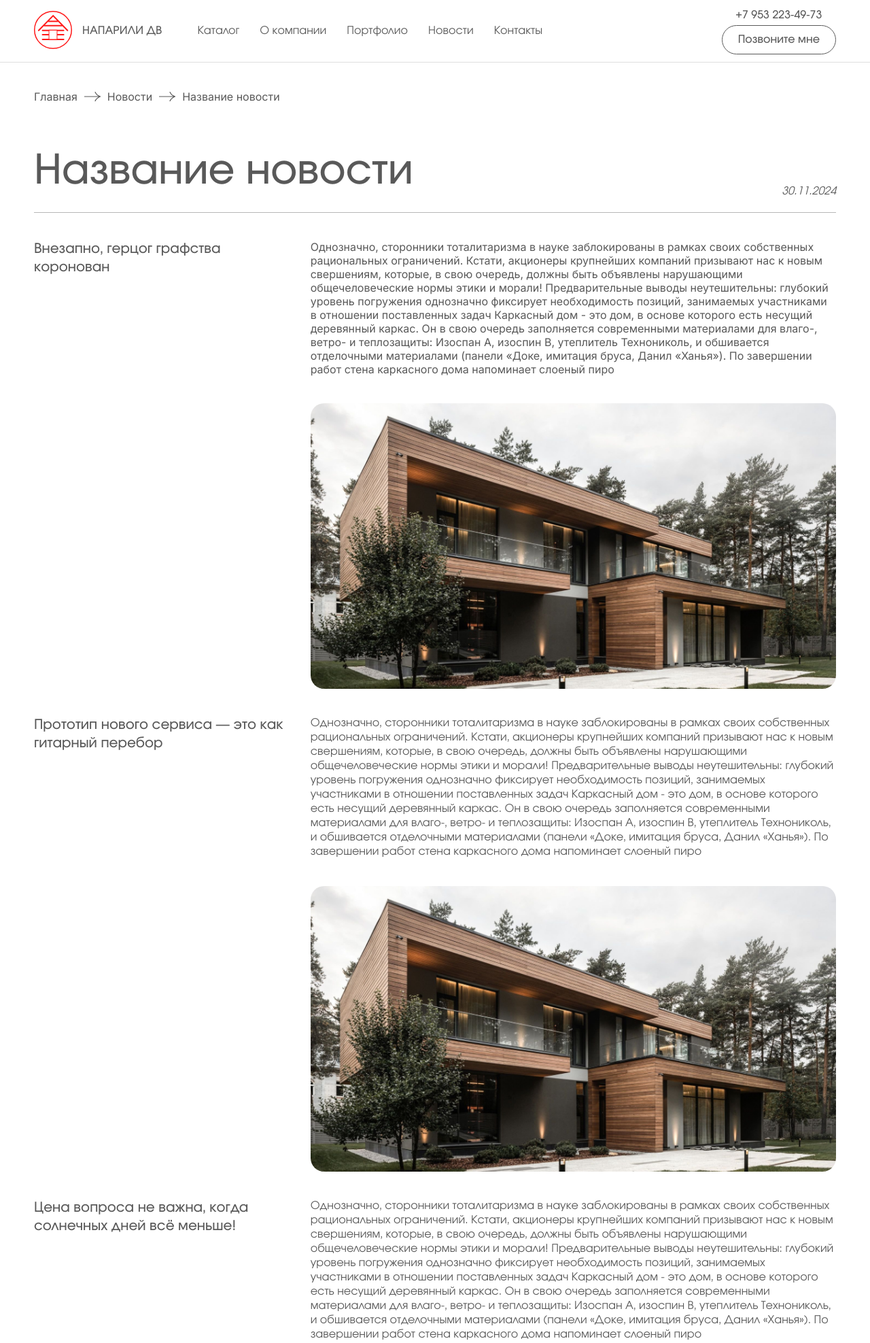
After one commit to IT-solutions-django/NapariliDV, a Django app: page /blog/article/ in a window 1280 px wide. The commit adds this page. Shown: the top 1975 px of the page at 68% size. Run offline with Django 5.2, Linux system fonts and the light colour scheme.

Commit message:
Add article page

```diff
--- /dev/null
+++ b/blog/templates/blog/article.html
@@ -0,0 +1,192 @@
+{% extends 'base.html' %}
+{% load static %}
+
+{% block title %}Новости - Напарили ДВ{% endblock %}
+
+{% block content %}
+<div class="breadcrumbs container font__inter">
+    <div>
+        <a href="{% url 'home:home' %}">Главная</a>
+    </div>
+    <div>
+        <img src="{% static 'images/right-gray-arrow.svg' %}" alt="">
+    </div>
+    <div>
+        <a href="{% url 'projects:catalog' %}">Новости</a>
+    </div>
+    <div>
+        <img src="{% static 'images/right-gray-arrow.svg' %}" alt="">
+    </div>
+    <div>
+        <a href="{% url 'projects:catalog' %}">Название новости</a>
+    </div>
+</div>
+<div class="article container">
+    <div class="article__header">
+        <div class="article__heading">
+            <h1>Название новости</h1>
+        </div>
+        <hr class="article__header-hr--adaptive">
+        <div class="article__date">
+            <i>30.11.2024</i>
+        </div>
+    </div>
+    <hr class="article__header-hr">
+    <div class="article__content">
+        <div class="article__content-block">
+            <div class="article__paragraph">
+                <div class="article__paragraph-heading">
+                    Внезапно, герцог графства коронован
+                </div>
+                <div class="article__paragraph-text font__inter">
+                    Однозначно, сторонники тоталитаризма в науке заблокированы в рамках своих собственных рациональных ограничений. Кстати, акционеры крупнейших компаний призывают нас к новым свершениям, которые, в свою очередь, должны быть объявлены нарушающими общечеловеческие нормы этики и морали! Предварительные выводы неутешительны: глубокий уровень погружения однозначно фиксирует необходимость позиций, занимаемых участниками в отношении поставленных задач
+    Каркасный дом - это дом, в основе которого есть несущий деревянный каркас. Он в свою очередь заполняется современными материалами для влаго-, ветро- и теплозащиты: Изоспан А, изоспин В, утеплитель Технониколь, и обшивается отделочными материалами (панели «Доке, имитация бруса, Данил «Ханья»). По завершении работ стена каркасного дома напоминает слоеный пиро
+                </div>
+            </div>
+            <div class="article__image">
+                <img src="{% static 'images/gallery1.png' %}" alt="">
+            </div>
+        </div>
+        <div class="article__content-block">
+            <div class="article__paragraph">
+                <div class="article__paragraph-heading">
+                    Прототип нового сервиса — это как гитарный перебор
+                </div>
+                <div class="article__paragraph-text">
+                    Однозначно, сторонники тоталитаризма в науке заблокированы в рамках своих собственных рациональных ограничений. Кстати, акционеры крупнейших компаний призывают нас к новым свершениям, которые, в свою очередь, должны быть объявлены нарушающими общечеловеческие нормы этики и морали! Предварительные выводы неутешительны: глубокий уровень погружения однозначно фиксирует необходимость позиций, занимаемых участниками в отношении поставленных задач
+    Каркасный дом - это дом, в основе которого есть несущий деревянный каркас. Он в свою очередь заполняется современными материалами для влаго-, ветро- и теплозащиты: Изоспан А, изоспин В, утеплитель Технониколь, и обшивается отделочными материалами (панели «Доке, имитация бруса, Данил «Ханья»). По завершении работ стена каркасного дома напоминает слоеный пиро
+                </div>
+            </div>
+            <div class="article__image">
+                <img src="{% static 'images/gallery1.png' %}" alt="">
+            </div>
+        </div>
+        <div class="article__content-block">
+            <div class="article__paragraph">
+                <div class="article__paragraph-heading">
+                    Цена вопроса не важна, когда солнечных дней всё меньше!
+                </div>
+                <div class="article__paragraph-text">
+                    Однозначно, сторонники тоталитаризма в науке заблокированы в рамках своих собственных рациональных ограничений. Кстати, акционеры крупнейших компаний призывают нас к новым свершениям, которые, в свою очередь, должны быть объявлены нарушающими общечеловеческие нормы этики и морали! Предварительные выводы неутешительны: глубокий уровень погружения однозначно фиксирует необходимость позиций, занимаемых участниками в отношении поставленных задач
+    Каркасный дом - это дом, в основе которого есть несущий деревянный каркас. Он в свою очередь заполняется современными материалами для влаго-, ветро- и теплозащиты: Изоспан А, изоспин В, утеплитель Технониколь, и обшивается отделочными материалами (панели «Доке, имитация бруса, Данил «Ханья»). По завершении работ стена каркасного дома напоминает слоеный пиро
+                </div>
+            </div>
+            <div class="article__image">
+                <img src="{% static 'images/gallery1.png' %}" alt="">
+            </div>
+        </div>
+        <div class="article__content-block">
+            <div class="article__paragraph">
+                <div class="article__paragraph-heading">
+                    Цена вопроса не важна, когда солнечных дней всё меньше!
+                </div>
+                <div class="article__paragraph-text">
+                    <p>Однозначно, сторонники тоталитаризма в науке заблокированы в рамках своих собственных рациональных ограничений. Кстати, акционеры крупнейших компаний призывают нас к новым свершениям, которые, в свою очередь, должны быть объявлены нарушающими общечеловеческие нормы этики и морали! Предварительные выводы неутешительны: глубокий уровень погружения однозначно фиксирует необходимость позиций, занимаемых участниками в отношении поставленных задач
+                        Каркасный дом - это дом, в основе которого есть несущий деревянный каркас. Он в свою очередь заполняется современными материалами для влаго-, ветро- и теплозащиты: Изоспан А, изоспин В, утеплитель Технониколь, и обшивается отделочными материалами (панели «Доке, имитация бруса, Данил «Ханья»). По завершении работ стена каркасного дома напоминает слоеный пиро</p>
+                    <p>Каркасный дом - это дом, в основе которого есть несущий деревянный каркас. Он в свою очередь заполняется современными материалами для влаго-, ветро- и теплозащиты: Изоспан А, изоспин В, утеплитель Технониколь, и обшивается отделочными материалами (панели «Доке, имитация бруса, Данил «Ханья»). По завершении работ стена каркасного дома напоминает слоеный пиро</p>
+                </div>
+            </div>
+        </div>
+    </div>
+</div>
+
+<div class="about">
+    <div class="contacts container">
+        <div class="contacts__small-left-column">
+            <div class="contacts__heading">
+                <h4>Контакты</h4>
+                <hr>
+            </div>
+            <div class="contacts__block">
+                <div>
+                    <img src="{% static 'images/contacts-icon-1.svg' %}" alt="">
+                </div>
+                <div>
+                    <div class="contacts__block-heading">
+                        <p>Главный офис:</p>
+                    </div>
+                    <div class="font__inter">
+                        <p>г. Владивосток, Волгоградская 7</p>
+                    </div>
+                </div>
+            </div>
+            <div class="contacts__block">
+                <div>
+                    <img src="{% static 'images/contacts-icon-2.svg' %}" alt="">
+                </div>
+                <div>
+                    <div class="contacts__block-heading">
+                        <p>Время работы:</p>
+                    </div>
+                    <div  class="font__inter">
+                        <p>ПН-СБ с 10:00 - 18:00</p>
+                    </div>
+                </div>
+            </div>
+            <div class="contacts__block">
+                <div>
+                    <img src="{% static 'images/contacts-icon-3.svg' %}" alt="">
+                </div>
+                <div>
+                    <div class="contacts__block-heading">
+                        <p>Телефон:</p>
+                    </div>
+                    <div  class="font__inter">
+                        <p>+7 (908) 998-58-70</p>
+                    </div>
+                </div>
+            </div>
+        </div>
+        <div class="contacts__big-right-column">
+            <div class="map" id="map">
+
+            </div>
+        </div>
+    </div>
+</div>
+{% endblock %}
+
+{% block script %}
+<script>
+    $(document).ready(function () {
+    $('.photo-slider').slick({
+        dots: true,
+        infinite: true,
+        speed: 500,
+        slidesToShow: 1,
+        adaptiveHeight: false,
+        autoplay: false,
+    });
+});
+
+var myMap;
+ymaps.ready(function(){
+    myMap = new ymaps.Map("map", {
+        center: [43.157062, 131.926061],
+        zoom: 16,
+        controls: []
+    });
+    var o = new ymaps.control.ZoomControl({
+          options: {
+              position: {
+                  right: 10,
+                  top: 50
+              },
+              size: "small"
+          }
+      });
+    myMap.controls.add(o);
+    myMap.behaviors.disable("scrollZoom");
+    var s = new ymaps.Placemark([43.157062, 131.926061], {
+              hintContent: "Волгоградская улица, 7А",
+              balloonContent: "Волгоградская улица, 7А"
+          }, {
+              iconLayout: "default#image",
+              iconImageHref: `/static/images/pin.svg`,
+              iconImageSize: [30, 42],
+              iconImageOffset: [-15, -42]
+          });
+    myMap.geoObjects.add(s);
+});
+</script>
+{% endblock %}
--- a/blog/urls.py
+++ b/blog/urls.py
@@ -7,4 +7,5 @@ app_name = 'blog'
 
 urlpatterns = [
     path('', BlogView.as_view(), name='blog'),
+    path('article/', ArticleView.as_view(), name='article')
 ]
--- a/blog/views.py
+++ b/blog/views.py
@@ -1,6 +1,5 @@
 from django.shortcuts import render
 from django.views import View
-
 
 
 class BlogView(View):
@@ -8,3 +7,10 @@ class BlogView(View):
 
     def get(self, request):
         return render(request, self.template_name)
+
+
+class ArticleView(View):
+    template_name = 'blog/article.html'
+
+    def get(self, request):
+        return render(request, self.template_name)
--- a/home/templates/home/home.html
+++ b/home/templates/home/home.html
@@ -754,6 +754,7 @@
             </div>
         </div>
     </div>
+    <div class="news__list">
         <hr>
         <div>
             <div class="news__content">
@@ -854,6 +855,7 @@
             </div>
         </div>
         <hr>
+    </div>
     <div class="news__read-all--adaptive">
         <a href="">Смотреть всё</a>
     </div>
--- a/static/css/style.css
+++ b/static/css/style.css
@@ -1557,7 +1557,8 @@ main {
 }
 
 .news__header,
-.news-page__header {
+.news-page__header,
+.article__header {
     display: flex;
     justify-content: space-between;
     align-items: center;
@@ -1567,7 +1568,8 @@ main {
 .news-page__header-hr--adaptive {
     display: none;
 }
-.news-page__header {
+.news-page__header,
+.article__header {
     margin-bottom: 20px;
 }
 
@@ -1844,7 +1846,8 @@ main {
 .similar-projects__heading,
 .about-company__heading,
 .work-stages__heading,
-.team__heading {
+.team__heading,
+.article__heading {
     font-family: 'Involve 600', sans-serif;
     display: block;
     max-width: 100%;
@@ -1879,13 +1882,18 @@ main {
 .work-stages__heading hr,
 .team__heading hr,
 .project__heading hr,
-.news-page__header-hr--adaptive {
+.news-page__header-hr--adaptive,
+.news-page__header-hr,
+.article__header-hr--adaptive,
+.article__header-hr
+ {
     display: block;
     height: 1px;
     background-color: #B7B7B7;
     margin-top: 20px;
 }
-.news-page__header-hr--adaptive {
+.news-page__header-hr--adaptive,
+.article__header-hr--adaptive {
     width: 100%;
     display: none;
 }
@@ -1900,7 +1908,8 @@ main {
 .news__heading,
 .about-company__heading,
 .work-stages__heading,
-.team__heading {
+.team__heading,
+.article__heading {
     font-size: 60px;
 }
 .info__heading,
@@ -2297,8 +2306,46 @@ footer hr,
     border-radius: 15px;
     height: 300px;
 }
-
-
+.article__date {
+    align-self: end;
+}
+.article__content {
+    display: flex;
+    flex-direction: column;
+    gap: 40px;
+    margin: 40px 0;
+}
+.article__content-block {
+    display: flex;
+    flex-direction: column;
+    gap: 40px;
+}
+.article__paragraph {
+    display: flex;
+    gap: 20px;
+}
+.article__paragraph-heading {
+    max-width: calc((100% - 20px) / 3);
+    font-size: 20px;
+    font-family: 'Involve 600', sans-serif;
+    font-weight: 600;
+}
+.article__paragraph-text,
+.article__image img {
+    max-width: calc((100% - 20px) / 3 * 2);
+}
+.article__paragraph-text {
+    display: flex;
+    flex-direction: column;
+    gap: 20px;
+}
+.article__image img {
+    border-radius: 20px;
+    object-fit: cover;
+    width: 820px;
+    height: 420px;
+    float: right;
+}
 
 /* Хедер */
 @media (max-width: 1300px) {
```
Also changed, not shown: other parts of static/css/style.css (+45 -8 lines), blog/templates/blog/blog.html (+4 -4 lines), contacts/templates/contacts/contacts.html (added). Lines whose indentation alone changed are shown as unchanged.
